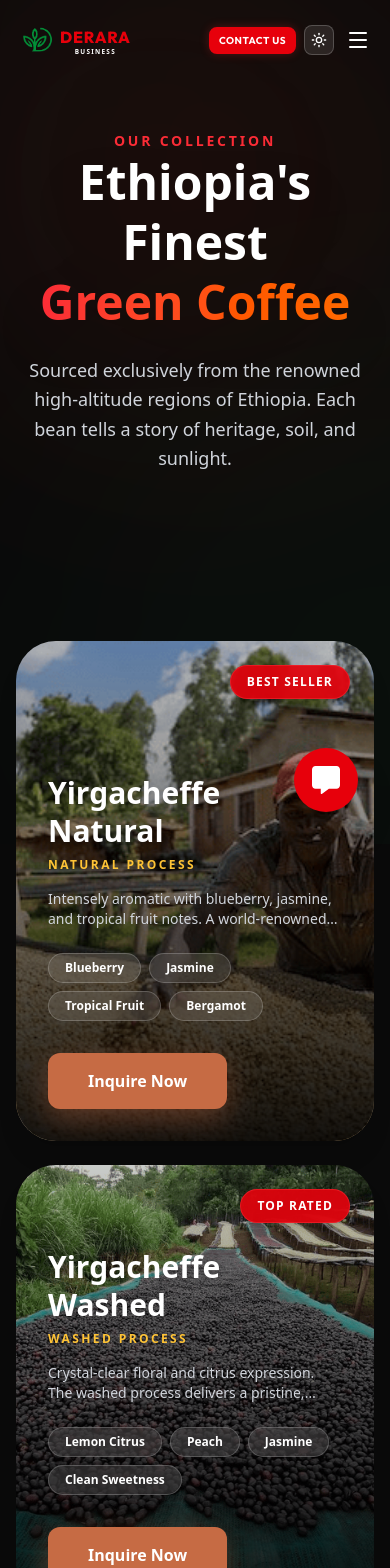
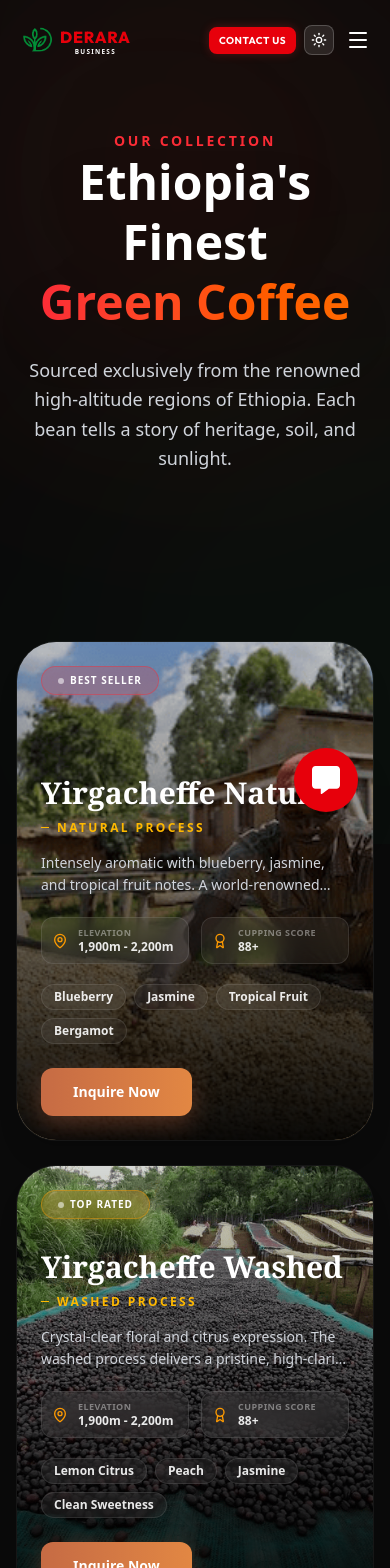
Before and after one commit to Meles-Tesfay/derara-frontend, a React (Vite) app: page /products in a window 390 px wide. Shown: the top 1568 px of the page. Built offline with nearby package versions, Linux system fonts and the light colour scheme.

Commit message:
style(products): optimize product cards and modal with premium metadata and styles

```diff
--- a/src/pages/products/Products.jsx
+++ b/src/pages/products/Products.jsx
@@ -1,7 +1,23 @@
 import React, { useState } from "react";
-import { X, Mail, ChevronLeft, Send, CheckCircle } from "lucide-react";
+import { X, Mail, ChevronLeft, Send, CheckCircle, MapPin, Award, Flame } from "lucide-react";
 import { Link } from "react-router-dom";
 import { PRODUCTS } from "../../data/constants";
+
+const getProductMeta = (region, name) => {
+  const normalized = region.toLowerCase();
+  if (normalized.includes("yirgacheffe")) {
+    return { altitude: "1,900m - 2,200m", sca: "88+", acidity: "Bright Citrus", body: "Light & Tea-like" };
+  } else if (normalized.includes("sidama")) {
+    return { altitude: "1,700m - 2,000m", sca: "86.5+", acidity: "Stone Fruit", body: "Medium & Smooth" };
+  } else if (normalized.includes("guji")) {
+    return { altitude: "1,800m - 2,100m", sca: "87.5+", acidity: "Tropical Fruit", body: "Creamy & Full" };
+  } else if (normalized.includes("harar")) {
+    return { altitude: "1,400m - 2,000m", sca: "86+", acidity: "Winey & Spicy", body: "Bold & Heavy" };
+  } else if (normalized.includes("limu")) {
+    return { altitude: "1,600m - 1,900m", sca: "85.5+", acidity: "Soft Citrus", body: "Smooth & Balanced" };
+  }
+  return { altitude: "1,500m - 1,800m", sca: "85+", acidity: "Balanced", body: "Medium" };
+};
 
 const Products = () => {
   const [selectedProduct, setSelectedProduct] = useState(null);
@@ -78,48 +94,81 @@ const Products = () => {
               heightClass = "h-[500px] lg:h-[650px]";
             }
 
+            const meta = getProductMeta(product.region, product.name);
             return (
               <div
                 key={product.id}
-                className={`group relative rounded-[2.5rem] overflow-hidden shadow-xl hover:shadow-2xl hover:shadow-red-500/20 transition-all duration-500 ${spanClass} ${heightClass}`}
+                className={`group relative rounded-[2.5rem] overflow-hidden shadow-xl hover:shadow-2xl hover:shadow-amber-500/10 dark:hover:shadow-amber-950/20 transition-all duration-700 border border-white/5 dark:border-white/5 ${spanClass} ${heightClass}`}
               >
                 {/* Background Image */}
                 <img
                   src={product.image}
                   alt={product.region}
-                  className="absolute inset-0 w-full h-full object-cover transform transition-transform duration-1000 group-hover:scale-105"
+                  className="absolute inset-0 w-full h-full object-cover transform transition-transform duration-1000 ease-out group-hover:scale-110 group-hover:rotate-[0.5deg]"
                 />
 
+                {/* Ambient Blur Glow behind the text on hover */}
+                <div className="absolute inset-0 bg-radial-gradient(ellipse at bottom, rgba(198,107,68,0.15) 0%, transparent 60%) opacity-0 group-hover:opacity-100 transition-opacity duration-700 pointer-events-none" />
+
                 {/* Gradient Overlays */}
-                <div className="absolute inset-0 bg-gradient-to-t from-black/90 via-black/40 to-transparent transition-opacity duration-500 group-hover:opacity-90" />
-                <div className="absolute inset-0 bg-black/20 group-hover:bg-transparent transition-colors duration-500" />
+                <div className="absolute inset-0 bg-gradient-to-t from-black/95 via-black/45 to-transparent transition-opacity duration-700 group-hover:opacity-95" />
+                <div className="absolute inset-0 bg-black/15 group-hover:bg-transparent transition-colors duration-500" />
 
                 {/* Floating Tag */}
                 {product.tag && (
-                  <div className="absolute top-6 right-6 bg-red-600/90 backdrop-blur-md text-white text-xs font-black uppercase tracking-widest px-4 py-2 rounded-full z-10 shadow-lg border border-red-500/50">
+                  <div className={`absolute top-6 left-6 backdrop-blur-md text-white text-[10px] font-extrabold uppercase tracking-widest px-4 py-1.5 rounded-full z-10 shadow-lg border ${
+                    product.tag === "Best Seller" ? "bg-red-500/20 border-red-500/40 text-red-300 shadow-red-500/10" :
+                    product.tag === "Top Rated" ? "bg-amber-500/20 border-amber-500/40 text-amber-300 shadow-amber-500/10" :
+                    product.tag === "New Arrival" ? "bg-emerald-500/20 border-emerald-500/40 text-emerald-300 shadow-emerald-500/10" :
+                    "bg-purple-500/20 border-purple-500/40 text-purple-300 shadow-purple-500/10"
+                  }`}>
+                    <span className="flex items-center gap-1.5">
+                      <span className="w-1.5 h-1.5 rounded-full bg-current animate-pulse" />
                       {product.tag}
+                    </span>
                   </div>
                 )}
 
                 {/* Content Overlay */}
-                <div className="absolute inset-0 p-8 lg:p-12 flex flex-col justify-end z-10">
-                  <div className="transform transition-transform duration-500 translate-y-0 lg:translate-y-16 group-hover:translate-y-0">
-                    <h2 className="text-3xl lg:text-4xl font-black text-white mb-2 leading-tight drop-shadow-md">
+                <div className="absolute inset-0 p-6 lg:p-10 flex flex-col justify-end z-10">
+                  <div className="transform transition-transform duration-500 translate-y-0 lg:translate-y-24 group-hover:translate-y-0">
+                    <h2 className="text-3xl lg:text-4xl font-extrabold text-white mb-2 leading-tight font-serif drop-shadow-md group-hover:text-amber-400 transition-colors duration-300">
                       {product.name}
                     </h2>
-                    <p className="text-[#FFC436] font-bold tracking-[0.2em] uppercase text-xs lg:text-sm mb-4">
+
+                    <p className="text-amber-400 font-bold tracking-[0.2em] uppercase text-xs mb-4 flex items-center gap-2">
+                      <span className="w-2 h-[1px] bg-amber-400" />
                       {product.type}
                     </p>
 
-                    <p className="text-gray-300 text-sm lg:text-base font-medium line-clamp-2 mb-6 lg:opacity-0 group-hover:opacity-100 transition-opacity duration-500 delay-100 max-w-2xl">
+                    <p className="text-gray-300 text-sm leading-relaxed font-medium line-clamp-2 mb-5 lg:opacity-0 group-hover:opacity-100 transition-opacity duration-500 delay-75 max-w-2xl">
                       {product.short_desc}
                     </p>
 
-                    <div className="flex flex-wrap gap-2 mb-8 lg:opacity-0 group-hover:opacity-100 transition-opacity duration-500 delay-150">
+                    {/* Specs Grid */}
+                    <div className="grid grid-cols-2 gap-3 mb-5 lg:opacity-0 group-hover:opacity-100 transition-opacity duration-500 delay-100 text-xs font-semibold">
+                      <div className="flex items-center gap-2.5 text-white/90 bg-white/5 backdrop-blur-md rounded-xl p-2.5 border border-white/10 hover:bg-white/10 transition-colors duration-300">
+                        <MapPin className="w-4 h-4 text-amber-500 shrink-0" />
+                        <div>
+                          <p className="text-[9px] text-white/40 uppercase tracking-wider leading-none mb-1">Elevation</p>
+                          <p className="leading-none">{meta.altitude}</p>
+                        </div>
+                      </div>
+                      <div className="flex items-center gap-2.5 text-white/90 bg-white/5 backdrop-blur-md rounded-xl p-2.5 border border-white/10 hover:bg-white/10 transition-colors duration-300">
+                        <Award className="w-4 h-4 text-amber-500 shrink-0" />
+                        <div>
+                          <p className="text-[9px] text-white/40 uppercase tracking-wider leading-none mb-1">Cupping Score</p>
+                          <p className="leading-none">{meta.sca}</p>
+                        </div>
+                      </div>
+                    </div>
+
+                    {/* Flavor Profile Tags */}
+                    <div className="flex flex-wrap gap-2 mb-6 lg:opacity-0 group-hover:opacity-100 transition-opacity duration-500 delay-150">
                       {product.profile?.split(", ").map((flavor, i) => (
                         <span
                           key={i}
-                          className="px-4 py-1.5 bg-white/10 backdrop-blur-md text-white text-xs font-semibold rounded-full border border-white/20"
+                          className="px-3 py-1 bg-white/5 backdrop-blur-md text-white/90 text-xs font-bold rounded-full border border-white/10 hover:bg-white/10 hover:border-white/20 transition-all duration-300"
                         >
                           {flavor}
                         </span>
@@ -129,12 +178,15 @@ const Products = () => {
                     <button
                       type="button"
                       onClick={() => openProduct(product)}
-                      className="inline-flex items-center justify-center px-10 py-4 bg-[#C66B44] text-white font-bold rounded-xl hover:bg-[#A55233] transition-all shadow-[0_10px_30px_rgba(198,107,68,0.4)] lg:opacity-0 group-hover:opacity-100 duration-500 delay-200 transform hover:-translate-y-1 active:scale-95"
+                      className="inline-flex items-center justify-center gap-2 px-8 py-3.5 bg-gradient-to-r from-[#C66B44] to-[#E28743] text-white font-extrabold rounded-xl hover:from-[#A55233] hover:to-[#C66B44] transition-all duration-300 shadow-[0_8px_25px_rgba(198,107,68,0.35)] hover:shadow-[0_15px_35px_rgba(198,107,68,0.5)] lg:opacity-0 group-hover:opacity-100 duration-500 delay-200 transform hover:-translate-y-0.5 active:scale-95 text-sm"
                     >
                       Inquire Now
                     </button>
                   </div>
                 </div>
+
+                {/* Hover premium border highlight */}
+                <div className="absolute inset-0 border-2 border-transparent group-hover:border-amber-500/25 pointer-events-none rounded-[2.5rem] transition-all duration-700 z-20" />
               </div>
             );
           })}
@@ -192,34 +244,67 @@ const Products = () => {
             </div>
 
             {/* Modal Content */}
-            <div className="w-full md:w-2/3 p-8 md:p-12 bg-white dark:bg-slate-900 overflow-y-auto relative">
+            <div className="w-full md:w-2/3 p-8 md:p-12 bg-white dark:bg-[#0d0d0d] overflow-y-auto relative">
               {!showForm ? (
+                (() => {
+                  const meta = getProductMeta(selectedProduct.region, selectedProduct.name);
+                  return (
                     <div className="flex flex-col h-full space-y-6">
                       <div className="hidden md:block">
-                    <h3 className="text-4xl font-bold text-gray-900 dark:text-white">{selectedProduct.region}</h3>
-                    <p className="text-xl text-gray-500 mt-1">{selectedProduct.type}</p>
+                        <h3 className="text-4xl font-black text-gray-900 dark:text-white font-serif">{selectedProduct.region}</h3>
+                        <p className="text-xl text-amber-600 font-bold tracking-wider mt-1">{selectedProduct.type}</p>
                       </div>
 
                       <div className="space-y-4">
-                    <h4 className="text-lg font-bold text-gray-900 dark:text-white">About this Coffee</h4>
-                    <p className="text-gray-600 dark:text-gray-300 leading-relaxed text-lg">
+                        <h4 className="text-lg font-extrabold text-gray-900 dark:text-white">About this Coffee</h4>
+                        <p className="text-gray-600 dark:text-gray-300 leading-relaxed text-base font-medium">
                           {selectedProduct.long_desc}
                         </p>
                       </div>
 
-                  <div className="grid grid-cols-2 gap-4 py-6 border-y border-gray-100 dark:border-white/10">
-                    <div className="col-span-2">
-                      <span className="text-xs font-bold text-gray-400 uppercase tracking-wider">Flavor Profile</span>
-                      <div className="flex flex-wrap gap-2 mt-2">
+                      <div className="grid grid-cols-1 sm:grid-cols-3 gap-4 py-6 border-y border-gray-100 dark:border-white/10">
+                        <div className="flex items-center gap-3">
+                          <div className="w-10 h-10 rounded-xl bg-amber-500/10 flex items-center justify-center text-amber-500 shrink-0">
+                            <MapPin className="w-5 h-5" />
+                          </div>
+                          <div>
+                            <span className="text-[10px] font-extrabold text-gray-400 uppercase block tracking-wider">Elevation</span>
+                            <span className="text-xs font-black text-gray-800 dark:text-gray-200">{meta.altitude}</span>
+                          </div>
+                        </div>
+
+                        <div className="flex items-center gap-3">
+                          <div className="w-10 h-10 rounded-xl bg-amber-500/10 flex items-center justify-center text-amber-500 shrink-0">
+                            <Award className="w-5 h-5" />
+                          </div>
+                          <div>
+                            <span className="text-[10px] font-extrabold text-gray-400 uppercase block tracking-wider">Cupping Score</span>
+                            <span className="text-xs font-black text-gray-800 dark:text-gray-200">{meta.sca}</span>
+                          </div>
+                        </div>
+
+                        <div className="flex items-center gap-3">
+                          <div className="w-10 h-10 rounded-xl bg-amber-500/10 flex items-center justify-center text-amber-500 shrink-0">
+                            <Flame className="w-5 h-5" />
+                          </div>
+                          <div>
+                            <span className="text-[10px] font-extrabold text-gray-400 uppercase block tracking-wider">Acidity Profile</span>
+                            <span className="text-xs font-black text-gray-800 dark:text-gray-200">{meta.acidity}</span>
+                          </div>
+                        </div>
+                      </div>
+
+                      <div className="space-y-3">
+                        <span className="text-xs font-extrabold text-gray-400 uppercase tracking-wider block">Flavor Notes</span>
+                        <div className="flex flex-wrap gap-2">
                           {selectedProduct.profile.split(", ").map((flavor, i) => (
                             <span
                               key={i}
-                            className="px-3 py-1 bg-gray-100 dark:bg-white/5 text-gray-700 dark:text-gray-300 text-sm rounded-md"
+                              className="px-3.5 py-1.5 bg-gray-50 dark:bg-white/5 border border-gray-100 dark:border-white/5 text-gray-700 dark:text-gray-300 text-xs font-bold rounded-lg"
                             >
                               {flavor}
                             </span>
                           ))}
-                      </div>
                         </div>
                       </div>
 
@@ -241,6 +326,8 @@ const Products = () => {
                         </button>
                       </div>
                     </div>
+                  );
+                })()
               ) : (
                 <div className="flex flex-col h-full">
                   <div className="flex items-center gap-4 mb-8">
```
Lines whose indentation alone changed are shown as unchanged.
